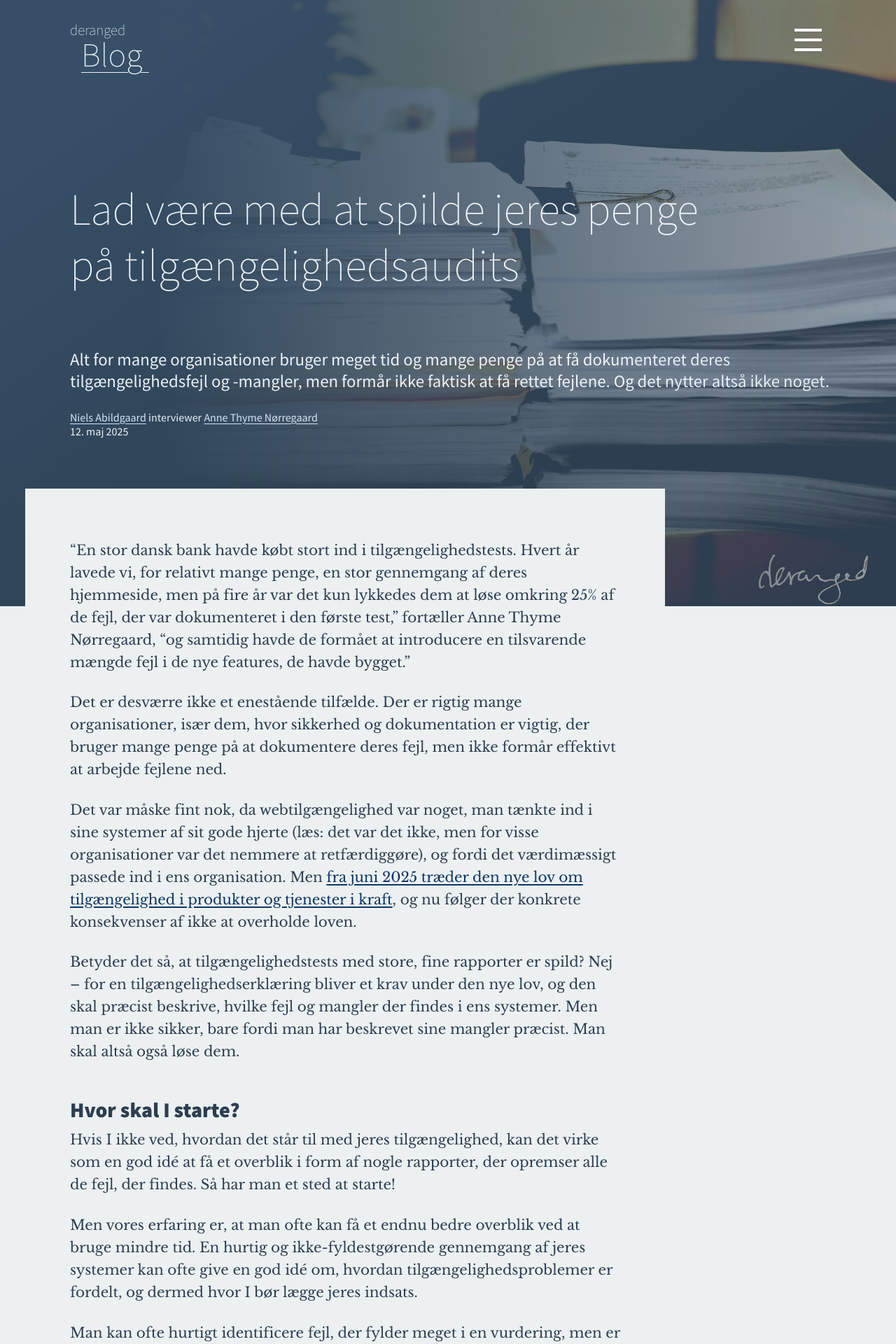
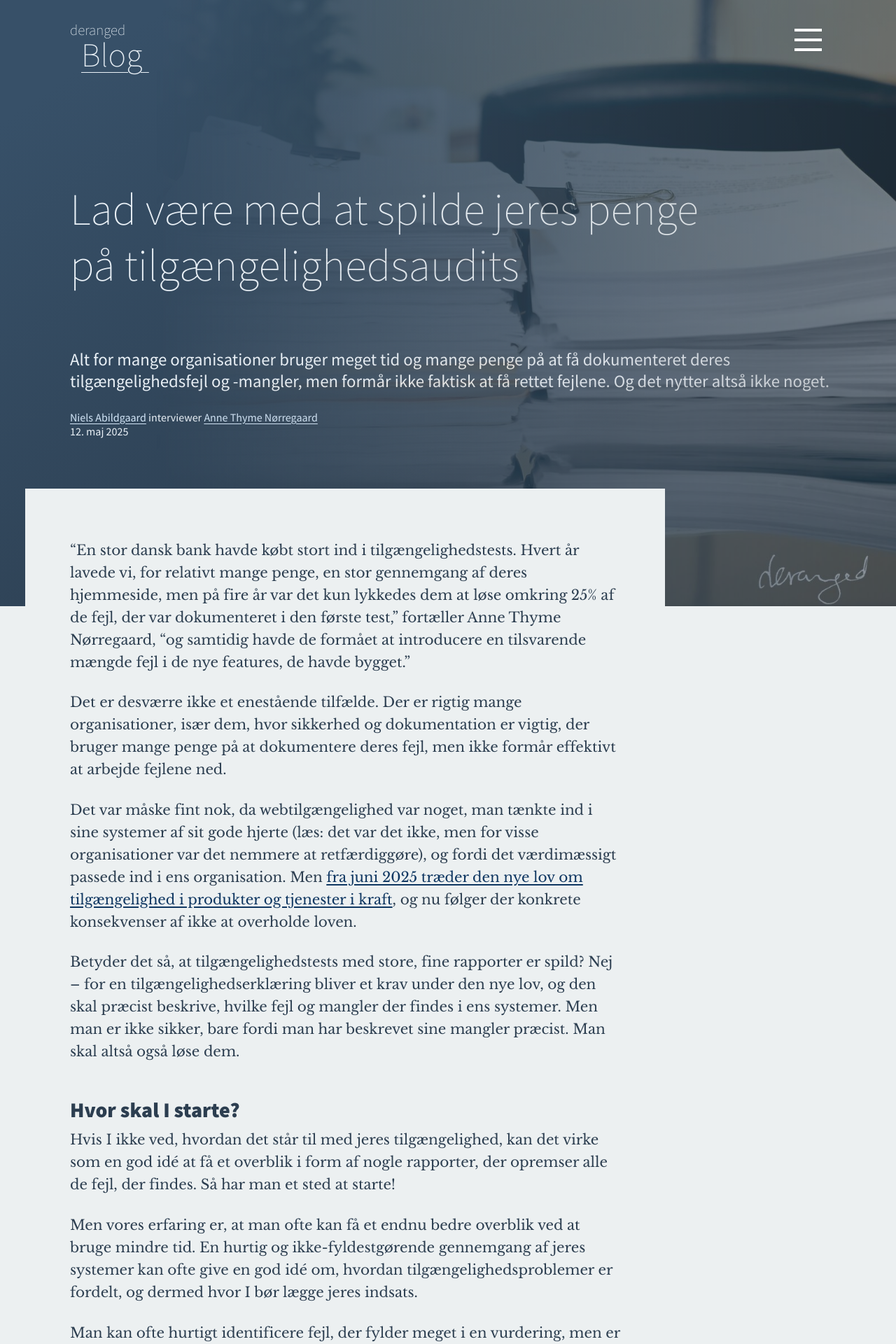
Before and after one commit to derangeddk/deranged.dk, a Jekyll site: the page built from _posts/2025-05-12-lad-vaere-med-at-spilde-jeres-penge på-tilgaengelighedsaudits.html, in a window 1280 px wide. Shown: the top 1920 px of the page at 70% size. Built offline with Jekyll 4.4.1, drawn with Linux system fonts in a browser that asks for light colours; some web fonts are replaced; comment, search, counter and statistics services are not loaded.

Commit message:
Simplify the post image styling. This should make it easier to predict the visual outcome of the image used

```diff
--- a/_layouts/post.html
+++ b/_layouts/post.html
@@ -49,22 +49,18 @@
 
   .post__intro-image {
     display: none;
-
-    @media(min-width: 1000px) {
-      display: block;
     position: absolute;
     right: 0;
     top: 0;
     width: auto;
     height: 100%;
     object-position: top right;
-      mix-blend-mode: lighten;
-      opacity: 0.15;
     transition: opacity 1s;
-      filter: brightness(0.8) contrast(2.2) brightness(1.5);
-      mask-image: linear-gradient(to left, rgb(0, 0, 0), rgba(0,0,0,0) 25%);
     opacity: 0.25;
     mask-image: linear-gradient(to left, rgb(0, 0, 0), rgba(0,0,0,0) 69%);
+
+    @media(min-width: 1000px) {
+      display: block;
     }
   }
 
```
Lines whose indentation alone changed are shown as unchanged.
